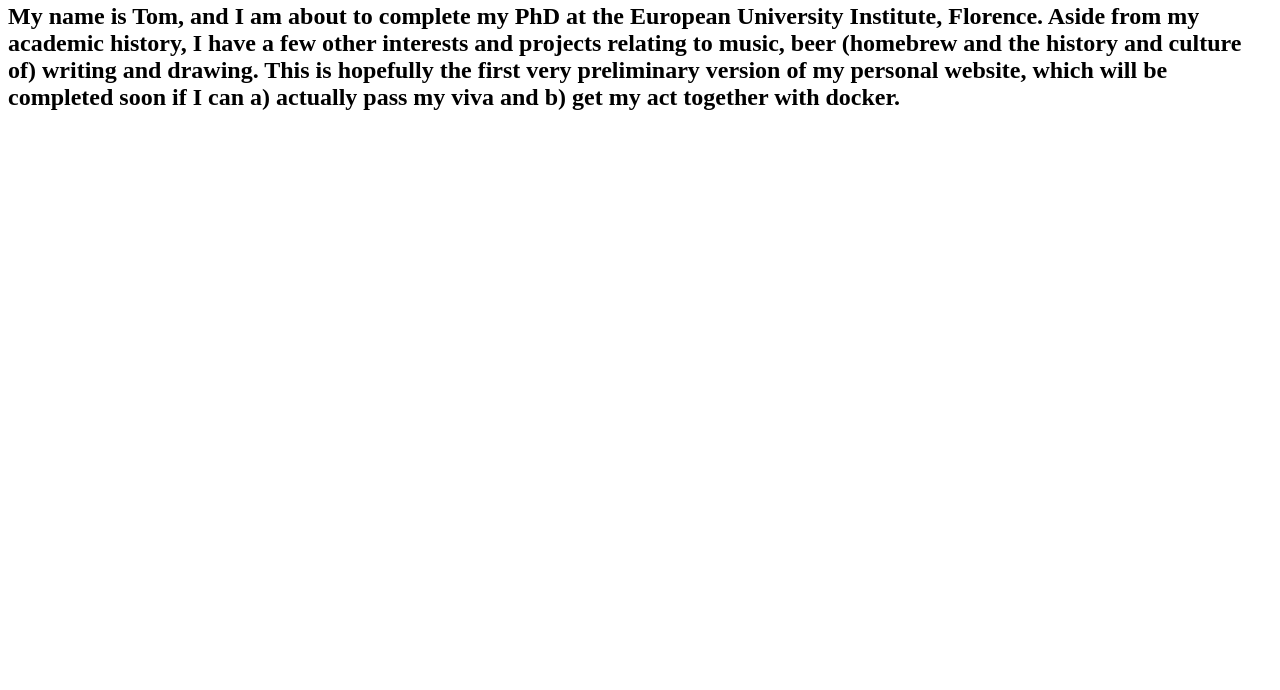
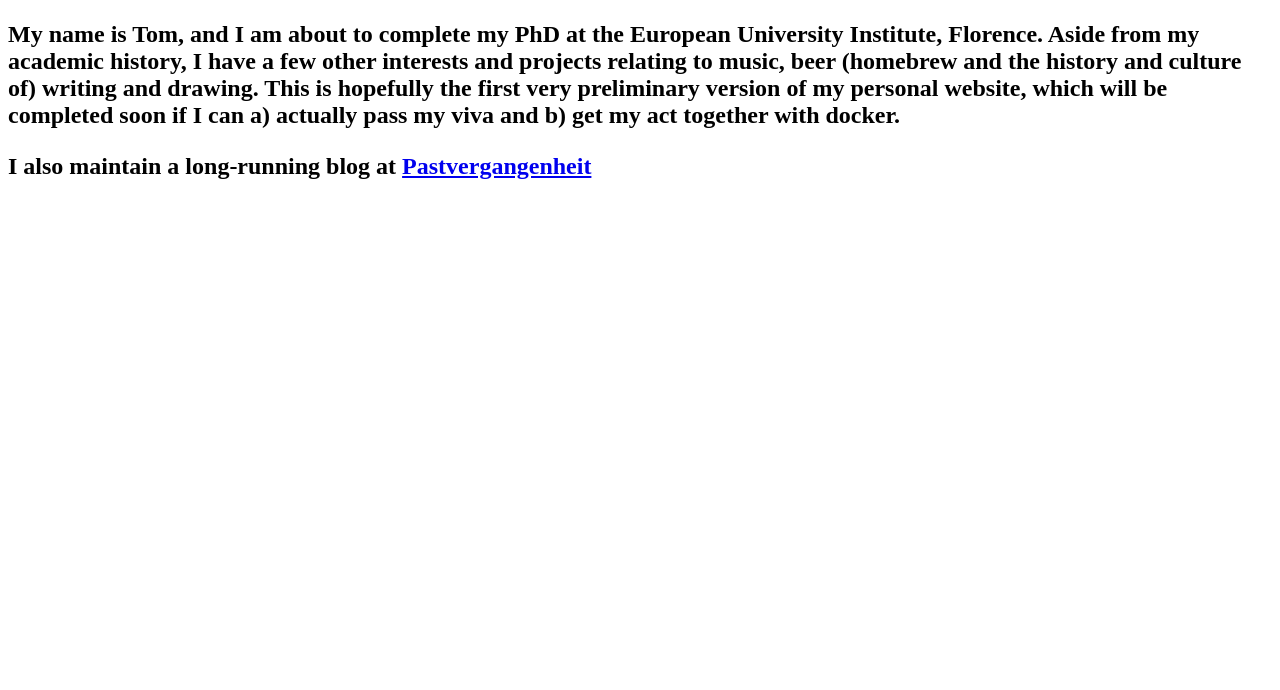
Before and after one commit to Tsodenhist/Tsodenhist.github.io, a plain HTML site: page index.html in a window 1280 px wide. Shown: the part 110-800 px from the top of the page. Drawn offline with Linux system fonts and the light colour scheme.

Commit message:
Update index.html

```diff
--- a/index.html
+++ b/index.html
@@ -1,13 +1,21 @@
+<!DOCTYPE html>
+<html>
+<head>
+
+</head>
+
+<title>Soden Soden Soden</title>
+<body>
+
 <h1>Thomas Soden <h1>
 <h2>Historian of Twentieth Century British and German Diplomatic History <h2>
 
-<head>
-    <!-- Description of the document -->
-    <meta charset="UTF-8" />
 
 <body>
-My name is Tom, and I am about to complete my PhD at the European University Institute, Florence.
+<p>My name is Tom, and I am about to complete my PhD at the European University Institute, Florence.
 Aside from my academic history, I have a few other interests and projects relating to music, beer (homebrew and the history and culture of) writing and drawing.
-This is hopefully the first very preliminary version of my personal website, which will be completed soon if I can a) actually pass my viva and b) get my act together with docker.
-<body>
-<html>
+This is hopefully the first very preliminary version of my personal website, which will be completed soon if I can a) actually pass my viva and b) get my act together with docker.</p>
+<p> I also maintain a long-running blog at <a href="https://pastvergangenheit.wordpress.com/">Pastvergangenheit</a> </p>
+
+</body>
+</html>
```
